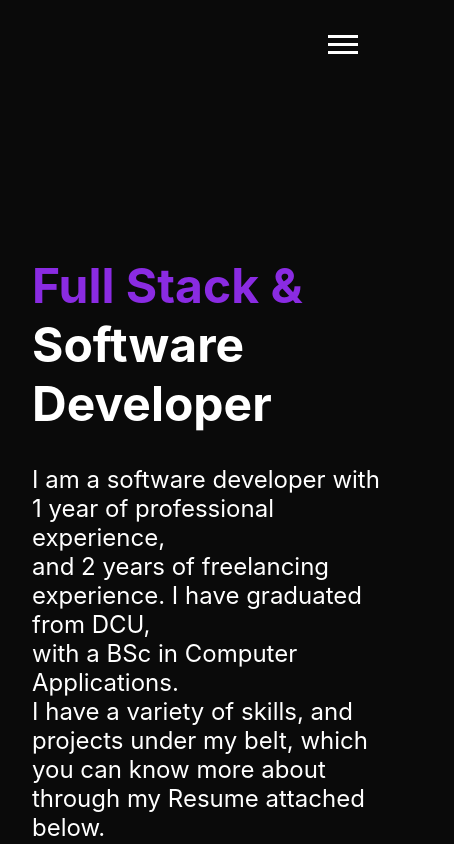
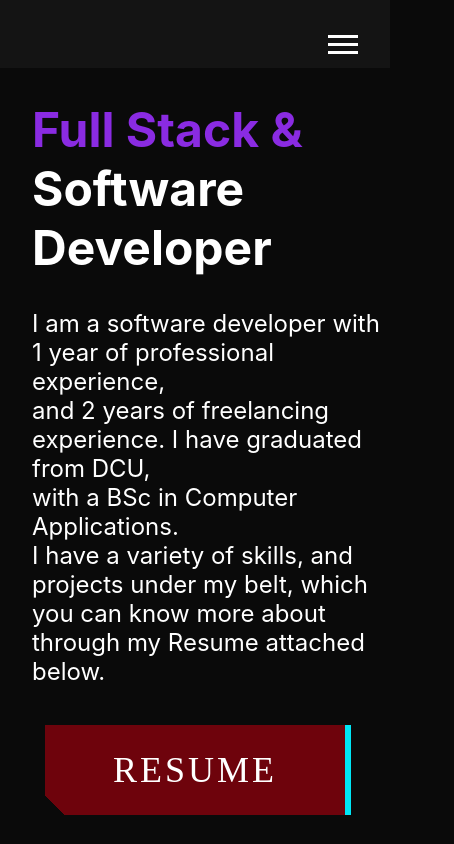
Before and after one commit to Rahul-M01/portfolio, a React (Create React App) app: page / in a window 390 px wide. Shown: the top 844 px of the page, 454 px wide, since content can reach past the window. Built offline with nearby package versions, Linux system fonts and the light colour scheme.

Commit message:
Fixed animations for mobile version of navbar

```diff
--- a/src/header/header.css
+++ b/src/header/header.css
@@ -34,14 +34,9 @@ header {
     padding: 0;
     margin: 0;
     width: 100%;
-    /* Ensure full width */
     display: flex;
-    /* Use flexbox for alignment */
-    /* Stack items vertically */
     align-items: center;
-    /* Center items horizontally */
     justify-content: center;
-    /* Center items vertically if needed */
 }
 
 .navbar li {
@@ -81,8 +76,12 @@ header {
     justify-content: space-around;
     width: 30px;
     height: 25px;
-    padding-top: 3rem;
-    right: 20px;
+    position: absolute;
+    /* Position the hamburger menu absolutely */
+    top: 2rem;
+    /* Adjust as needed, should match header's padding for vertical alignment */
+    right: 2rem;
+    /* Adjust as needed, for right alignment */
     z-index: 110;
 }
 
@@ -109,24 +108,36 @@ header {
 
 /* Mobile Navbar Styles */
 @media (max-width: 768px) {
+
+    header {
+        padding: 0;
+    }
+
     .hamburger {
         display: flex;
-        padding: 2rem;
         /* Shows on mobile */
     }
 
     .header-container {
-        position: absolute;
+        position: relative;
         padding: 0;
+        overflow: hidden;
+        transition: max-height 0.3s ease-in-out;
+        max-height: 8vh;
+    }
+
+    .header-container.navbar-open {
+        max-height: 30vh;
     }
 
     .navbar {
-        position: absolute;
+        position: relative;
         left: 0;
         right: 0;
-        background-color: #0A0A0A;
+        background-color: #141414;
         transition: top 0.3s;
         z-index: 100;
+        width: 100%;
         flex-direction: column;
         padding: 0;
     }
@@ -138,6 +149,10 @@ header {
         flex-direction: column;
         align-items: center;
         width: 100%;
+    }
+
+    .navbar li {
+        font-size: 1.25rem;
     }
 
     .navbar.open ul {
--- a/src/header/header.js
+++ b/src/header/header.js
@@ -1,5 +1,5 @@
 import React, { useState, useEffect } from 'react';
-import './header.css';
+import './header.css'; // Ensure this points to the correct path of your CSS file
 
 const Header = () => {
     const [isSticky, setIsSticky] = useState(false);
@@ -19,9 +19,9 @@ const Header = () => {
 
     return (
         <header>
-            <div className={`header-container ${isSticky ? 'sticky' : ''}`}>
+            <div className={`header-container ${isSticky ? 'sticky' : ''} ${isMobileMenuOpen ? 'navbar-open' : ''}`}>
                 <div className="logo-box">
-                    {/* Logo here */}
+                    {/* Place your logo here */}
                 </div>
                 <div className={`hamburger ${isMobileMenuOpen ? 'open' : 'closed'}`} onClick={() => setIsMobileMenuOpen(!isMobileMenuOpen)}>
                     <span></span>
@@ -33,8 +33,8 @@ const Header = () => {
                         <li><a href="/">Home</a></li>
                         <li><a href="/bot">Bot</a></li>
                         <li><a href="/homelab">Homelab</a></li>
-                        <li><a href="">Eternal Horizon</a></li>
-                        <li><a href="">Contact</a></li>
+                        <li><a href="/eternal-horizon">Eternal Horizon</a></li>
+                        <li><a href="/contact">Contact</a></li>
                     </ul>
                 </nav>
             </div>
--- a/src/home/home.css
+++ b/src/home/home.css
@@ -320,7 +320,7 @@
 @media screen and (max-width: 768px) {
     .title {
         font-size: 3rem;
-        padding: 10rem 0 0 2rem;
+        padding: 0 0 0 2rem;
     }
 
     .home-text {
```
